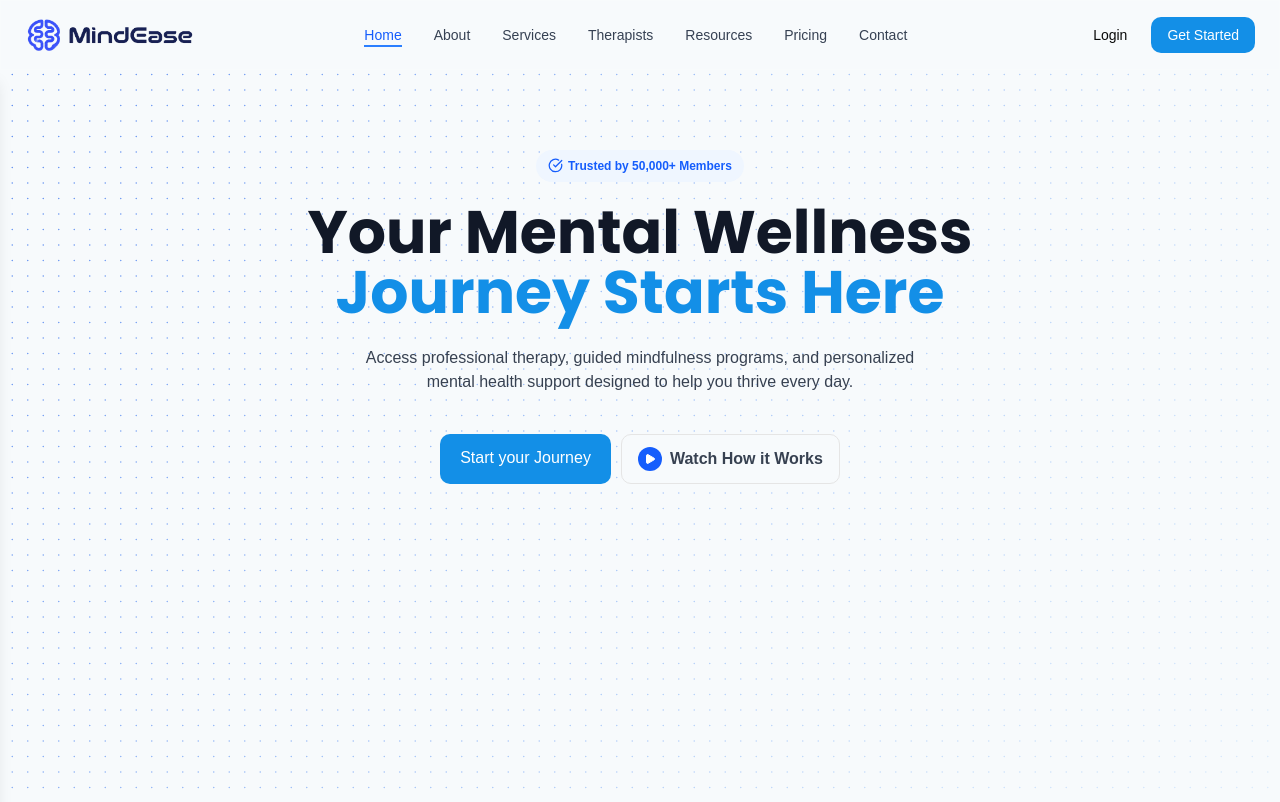
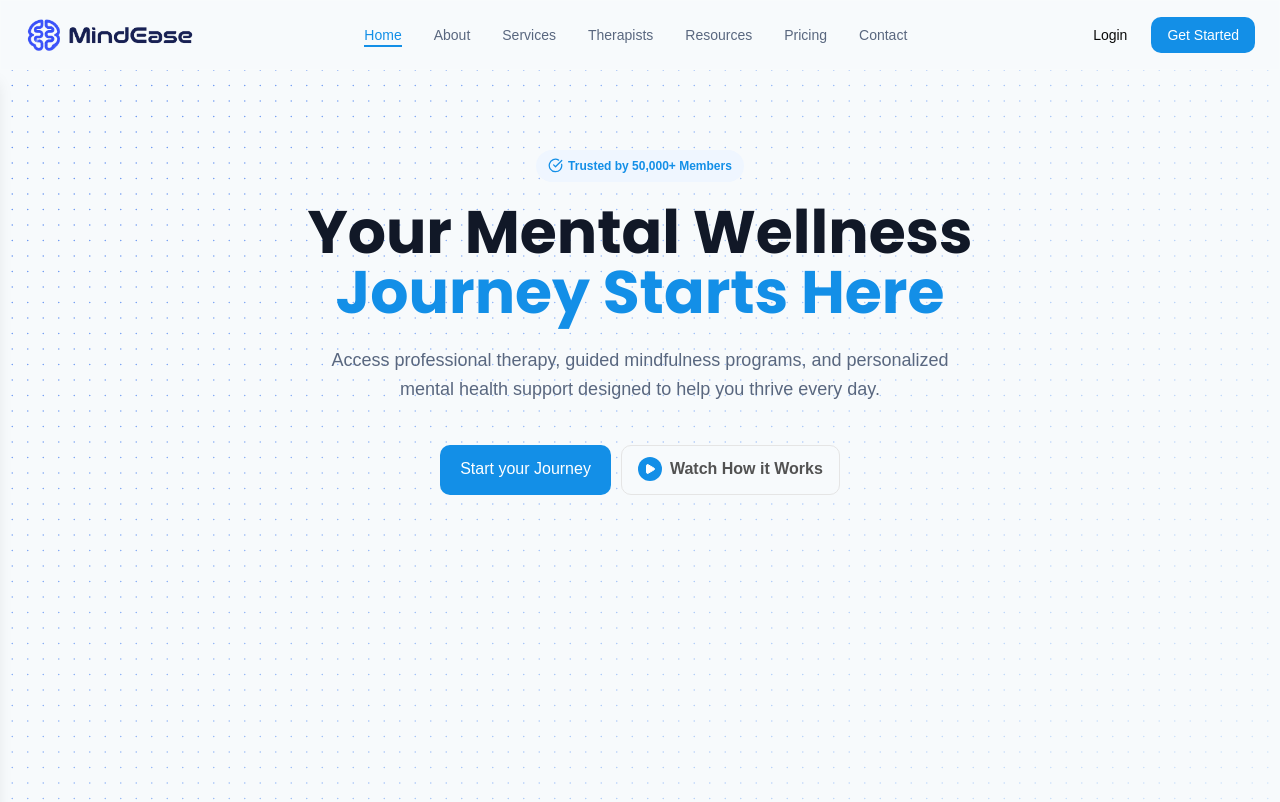
Before and after one commit to jianb14/MindEase, a React (Vite) app: page / in a window 1280 px wide. Shown: the top 802 px of the page. Built offline with nearby package versions, Linux system fonts and the light colour scheme.

Commit message:
add click spark

```diff
--- /dev/null
+++ b/src/components/ui/ClickSpark.jsx
@@ -0,0 +1,141 @@
+import { useRef, useEffect, useCallback } from 'react';
+
+const ClickSpark = ({
+  sparkColor = '#fff',
+  sparkSize = 10,
+  sparkRadius = 15,
+  sparkCount = 8,
+  duration = 400,
+  easing = 'ease-out',
+  extraScale = 1.0,
+  children
+}) => {
+  const canvasRef = useRef(null);
+  const sparksRef = useRef([]);
+  const startTimeRef = useRef(null);
+
+  useEffect(() => {
+    const canvas = canvasRef.current;
+    if (!canvas) return;
+
+    const parent = canvas.parentElement;
+    if (!parent) return;
+
+    let resizeTimeout;
+
+    const resizeCanvas = () => {
+      const { width, height } = parent.getBoundingClientRect();
+      if (canvas.width !== width || canvas.height !== height) {
+        canvas.width = width;
+        canvas.height = height;
+      }
+    };
+
+    const handleResize = () => {
+      clearTimeout(resizeTimeout);
+      resizeTimeout = setTimeout(resizeCanvas, 100);
+    };
+
+    const ro = new ResizeObserver(handleResize);
+    ro.observe(parent);
+
+    resizeCanvas();
+
+    return () => {
+      ro.disconnect();
+      clearTimeout(resizeTimeout);
+    };
+  }, []);
+
+  const easeFunc = useCallback(t => {
+    switch (easing) {
+      case 'linear':
+        return t;
+      case 'ease-in':
+        return t * t;
+      case 'ease-in-out':
+        return t < 0.5 ? 2 * t * t : -1 + (4 - 2 * t) * t;
+      default:
+        return t * (2 - t);
+    }
+  }, [easing]);
+
+  useEffect(() => {
+    const canvas = canvasRef.current;
+    if (!canvas) return;
+    const ctx = canvas.getContext('2d');
+
+    let animationId;
+
+    const draw = timestamp => {
+      if (!startTimeRef.current) {
+        startTimeRef.current = timestamp;
+      }
+      ctx.clearRect(0, 0, canvas.width, canvas.height);
+
+      sparksRef.current = sparksRef.current.filter(spark => {
+        const elapsed = timestamp - spark.startTime;
+        if (elapsed >= duration) {
+          return false;
+        }
+
+        const progress = elapsed / duration;
+        const eased = easeFunc(progress);
+
+        const distance = eased * sparkRadius * extraScale;
+        const lineLength = sparkSize * (1 - eased);
+
+        const x1 = spark.x + distance * Math.cos(spark.angle);
+        const y1 = spark.y + distance * Math.sin(spark.angle);
+        const x2 = spark.x + (distance + lineLength) * Math.cos(spark.angle);
+        const y2 = spark.y + (distance + lineLength) * Math.sin(spark.angle);
+
+        ctx.strokeStyle = sparkColor;
+        ctx.lineWidth = 2;
+        ctx.beginPath();
+        ctx.moveTo(x1, y1);
+        ctx.lineTo(x2, y2);
+        ctx.stroke();
+
+        return true;
+      });
+
+      animationId = requestAnimationFrame(draw);
+    };
+
+    animationId = requestAnimationFrame(draw);
+
+    return () => {
+      cancelAnimationFrame(animationId);
+    };
+  }, [sparkColor, sparkSize, sparkRadius, sparkCount, duration, easeFunc, extraScale]);
+
+  const handleClick = e => {
+    const canvas = canvasRef.current;
+    if (!canvas) return;
+    const rect = canvas.getBoundingClientRect();
+    const x = e.clientX - rect.left;
+    const y = e.clientY - rect.top;
+
+    const now = performance.now();
+    const newSparks = Array.from({ length: sparkCount }, (_, i) => ({
+      x,
+      y,
+      angle: (2 * Math.PI * i) / sparkCount,
+      startTime: now
+    }));
+
+    sparksRef.current.push(...newSparks);
+  };
+
+  return (
+    <div className="relative w-full h-full" onClick={handleClick}>
+      <canvas
+        ref={canvasRef}
+        className="w-full h-full block absolute top-0 left-0 select-none pointer-events-none z-9999" />
+      {children}
+    </div>
+  );
+};
+
+export default ClickSpark;
--- a/src/components/ui/NavItem.jsx
+++ b/src/components/ui/NavItem.jsx
@@ -15,20 +15,20 @@ export default function NavItem({
         mobile
           ? `block py-3 px-4 text-md font-medium transition rounded-lg ${
               isActive
-                ? "text-blue-600 bg-blue-100"
-                : "text-gray-700 hover:text-blue-600 hover:bg-blue-50"
+                ? "text-text-accent bg-blue-100"
+                : "text-text-secondary hover:text-text-accent hover:bg-blue-50"
             }`
           : `relative py-0.5 text-sm font-medium transition
               ${
                 isActive
-                  ? "text-blue-600 after:w-full"
-                  : "text-gray-700 hover:text-blue-600 after:w-0 hover:after:w-full"
+                  ? "text-text-accent after:w-full"
+                  : "text-text-secondary hover:text-text-accent after:w-0 hover:after:w-full"
               }
               after:absolute
               after:left-0
               after:bottom-0
               after:h-0.5
-            after:bg-blue-500
+            after:bg-btn-primary
               after:transition-all
               after:duration-300`
       }
--- a/src/features/home/Hero.jsx
+++ b/src/features/home/Hero.jsx
@@ -11,13 +11,13 @@ export default function Hero() {
                 <div className="relative z-10">
                     <div className="flex justify-center mb-5">
                         <div className="flex gap-1.25 py-2 px-3 rounded-2xl bg-blue-50">
-                            <CircleCheckBig size={15} className="text-blue-600"/>
-                            <p className="text-xs text-blue-600 font-bold">Trusted by 50,000+ Members</p>
+                            <CircleCheckBig size={15} className="text-text-accent"/>
+                            <p className="text-xs text-text-accent font-bold">Trusted by 50,000+ Members</p>
                         </div>
                     </div>
 
-                    <h1 className="text-5xl md:text-6xl font-serif text-text-primary font-bold text-center mb-6">Your Mental Wellness <br/><span className="text-btn-primary">Journey Starts Here</span></h1>
-                    <p className="text-text-secondary text-md text-center mb-10">Access professional therapy, guided mindfulness programs, and personalized <br/> mental health support designed to help you thrive every day.</p>
+                    <h1 className="text-4xl sm:text-5xl md:text-6xl font-serif text-text-primary font-bold text-center mb-6">Your Mental Wellness <br/><span className="text-btn-primary">Journey Starts Here</span></h1>
+                    <p className="text-text-secondary text-sm sm:text-lg text-center mb-10 leading-relaxed">Access professional therapy, guided mindfulness programs, and personalized <br/> mental health support designed to help you thrive every day.</p>
 
                     <div className="flex justify-center px-10 gap-2.5 flex-col sm:flex-row">
                         <Button
@@ -25,10 +25,10 @@ export default function Hero() {
                         />
 
                         <div className="flex items-center justify-center gap-2 pb-3 pt-2.75 px-4 border bg-bg-primary border-neutral-200 rounded-lg hover:bg-blue-50 cursor-pointer">
-                            <div className="bg-blue-600 p-1.5    rounded-full">
+                            <div className="bg-text-accent p-1.5    rounded-full">
                                 <Play stroke="white" fill="white" size={12}/>
                             </div>
-                            <a className=" text-text-secondary font-semibold text-md">Watch How it Works</a>
+                            <a className=" text-neutral-600 font-semibold text-md">Watch How it Works</a>
                         </div>
                     </div>
                 </div>
--- a/src/index.css
+++ b/src/index.css
@@ -9,11 +9,10 @@
 
   --color-bg-primary: #f7fafc;
   --color-btn-primary: #138fe7;
-  --color-secondary: #22c55e;
 
   --color-text-primary: #111827;
-  --color-text-secondary: #374151;
-  --color-text-accent: #374151;
+  --color-text-secondary: #59677f;
+  --color-text-accent: #138fe7;
 
   --font-sans: "Inter", sans-serif;
   --font-serif: "Poppins", sans-serif;
--- a/src/routes/AppRoutes.jsx
+++ b/src/routes/AppRoutes.jsx
@@ -1,5 +1,6 @@
 import { BrowserRouter, Routes, Route } from "react-router-dom";
 import MainLayout from "../layouts/MainLayout.jsx";
+import ClickSpark from "../components/ui/ClickSpark.jsx";
 
 import Home from "../pages/Home.jsx";
 import About from "../pages/About.jsx";
@@ -12,6 +13,7 @@ import Contact from "../pages/Contact.jsx";
 export default function AppRoutes() {
     return (
 
+        <ClickSpark sparkColor="#138fe7" sparkSize={12} sparkCount={8}>
             <BrowserRouter>
                 <Routes>
                     <Route element={<MainLayout />}>
@@ -25,6 +27,7 @@ export default function AppRoutes() {
                     </Route>
                 </Routes>
             </BrowserRouter>
+        </ClickSpark>
 
     );
 }
```
Lines whose indentation alone changed are shown as unchanged.
